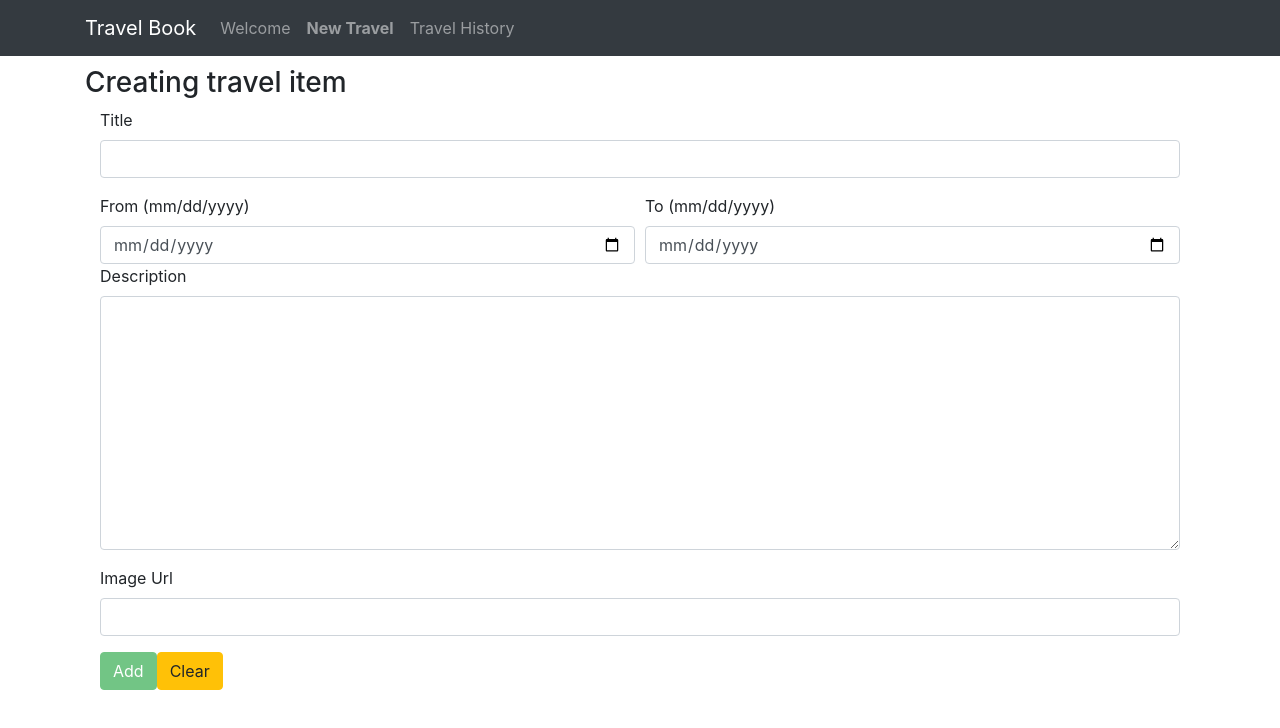
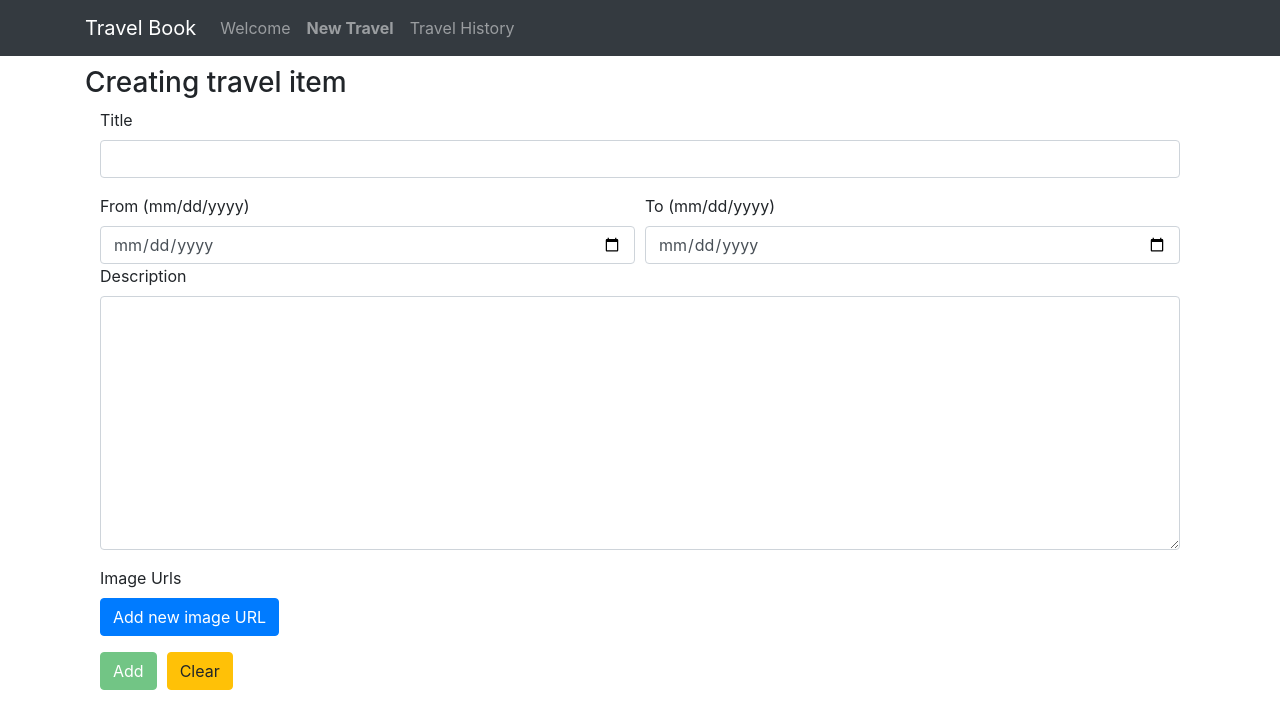
Before and after one commit to JunhaoLi/AngularBootcamp-TravelBook, an Angular app: page /create in a window 1280 px wide. Shown: the top 728 px of the page. Built offline with nearby package versions, Linux system fonts and the light colour scheme.

Commit message:
create form using reactive approach

```diff
--- a/src/app/app.module.ts
+++ b/src/app/app.module.ts
@@ -1,5 +1,6 @@
 import { BrowserModule } from '@angular/platform-browser';
 import { NgModule } from '@angular/core';
+import { FormsModule, ReactiveFormsModule } from '@angular/forms';
 
 import { AppComponent } from './app.component';
 import { HeaderComponent } from './header/header.component';
@@ -17,7 +18,6 @@ import { NotFoundComponent } from './not-found/not-found.component';
 import { AppRoutingModule } from './app-routing.module';
 import { AuthGuard } from './shared/auth-guard.service';
 import { CanDeactivateGuard } from './shared/can-deactivate.service';
-import { FormsModule } from '@angular/forms';
 
 @NgModule({
   declarations: [
@@ -36,7 +36,8 @@ import { FormsModule } from '@angular/forms';
   imports: [
     BrowserModule,
     AppRoutingModule,
-    FormsModule
+    FormsModule,
+    ReactiveFormsModule
   ],
   providers: [
     AuthService,
--- a/src/app/create-travel/create-travel.component.html
+++ b/src/app/create-travel/create-travel.component.html
@@ -28,8 +28,55 @@
           <label for="imageUrl">Image Url</label>
           <input type="url" id="imageUrl" class="form-control" ngModel name="imageUrl">
         </div>
-          <button class="btn btn-success" type="submit" [disabled]="!f.valid">{{this.isEditMode ? 'Update' : 'Add'}}</button>
-          <button class="btn btn-warning"type="button" (click)="onFormClear()">Clear</button>
+        <button class="btn btn-success" type="submit"
+          [disabled]="!f.valid">{{this.isEditMode ? 'Update' : 'Add'}}</button>
+        <button class="btn btn-warning" type="button" (click)="onFormClear()">Clear</button>
+      </form>
+
+      <form *ngIf="!isTddDriven" [formGroup]="travelFormGroup">
+        <div class="form-group">
+          <label for="title">Title</label>
+          <input type="text" id="title" class="form-control" formControlName="title" name="title">
+        </div>
+        <div class="form-row">
+          <div class="col-12 col-md-6">
+            <label for="fromDate">From (mm/dd/yyyy)</label>
+            <input type="date" id="fromDate" class="form-control" formControlName="fromDate" name="fromDate">
+          </div>
+          <div class="col-12 col-md-6">
+            <label for="toDate">To (mm/dd/yyyy)</label>
+            <input type="date" id="toDate" class="form-control" formControlName="toDate" name="toDate">
+          </div>
+        </div>
+        <div class="form-group">
+          <label for="description">Description</label>
+          <textarea id="description" cols="30" rows="10" class="form-control" formControlName="description"
+            name="description"></textarea>
+        </div>
+        <div class="form-group">
+          <div formArrayName="imageUrls">
+            <label>Image Urls</label>
+            <div class="row" *ngFor="let urlControl of getControls();let i=index" style="margin-bottom:5px">
+              <div class="col-10">
+                  <input type="text" class="form-control" [formControlName]="i">
+              </div>
+              <div class="col-2">
+                <Button class="btn btn-danger" type="button" (click)="onDeleteImageUrl(i)">X</Button>
+              </div>
+            </div>
+            <div class="row">
+              <div class="col-12">
+                <button class="btn btn-primary" type="button" (click)="onAddImageUrl()">Add new image URL</button>
+              </div>
+            </div>
+          </div>
+        </div>
+        <button class="btn btn-success" type="submit" [disabled]="!travelFormGroup.valid" (click)="onSubmitForm()" style="margin-right: 10px">
+          {{this.isEditMode ? 'Update' : 'Add'}}
+        </button>
+        <button class="btn btn-warning" type="button" (click)="onFormClear()">
+          Clear
+        </button>
       </form>
     </div>
   </div>
--- a/src/app/create-travel/create-travel.component.scss
+++ b/src/app/create-travel/create-travel.component.scss
@@ -1,3 +1,3 @@
-form .ng-invalid.ng-touched {
+form input.ng-invalid.ng-touched {
     border: solid 1px red;
 }
--- a/src/app/create-travel/create-travel.component.ts
+++ b/src/app/create-travel/create-travel.component.ts
@@ -2,7 +2,7 @@ import { Component, OnInit, ViewChild, AfterViewInit } from '@angular/core';
 import { ActivatedRoute, Router } from '@angular/router';
 import { ICanComponentDeactivate } from '../shared/can-deactivate.service';
 import { Observable } from 'rxjs';
-import { NgForm } from '@angular/forms';
+import { NgForm, FormGroup, FormControl, FormArray, Validators, AbstractControl } from '@angular/forms';
 import { DataService } from '../shared/data.service';
 import { TravelEntry } from '../shared/TravelEntry.model';
 
@@ -12,8 +12,10 @@ import { TravelEntry } from '../shared/TravelEntry.model';
   styleUrls: ['./create-travel.component.scss']
 })
 export class CreateTravelComponent implements OnInit, AfterViewInit, ICanComponentDeactivate{
-  isTddDriven = true;
+  isTddDriven = false;
   @ViewChild('f') form: NgForm;
+
+  travelFormGroup: FormGroup;
 
   isEditMode = false;
   editItemIndex = -1;
@@ -27,11 +29,25 @@ export class CreateTravelComponent implements OnInit, AfterViewInit, ICanCompone
   ngOnInit() {
     this.isEditMode = this.route.snapshot.queryParams['edit'] == null ? false : this.route.snapshot.queryParams['edit'] == 'true';
     this.editItemIndex = this.route.snapshot.queryParams['id'] == null ? -1 : +this.route.snapshot.queryParams['id'];
+    if (this.isEditMode) {
+      this.travelEntry = this.dataService.getTravelHistory(this.editItemIndex);
+    } else {
+      this.travelEntry = new TravelEntry();
+    }
+    if (!this.isTddDriven) {
+      this.travelFormGroup = new FormGroup({
+        'title': new FormControl(this.travelEntry.title, [Validators.required, Validators.minLength(3)]),
+        'fromDate': new FormControl(this.formatDateTimeStr(this.travelEntry.fromDate), Validators.required),
+        'toDate': new FormControl(this.formatDateTimeStr(this.travelEntry.toDate), Validators.required),
+        'description': new FormControl(this.travelEntry.description),
+        'imageUrls': this.getImageUrlFormArray(this.travelEntry.pictureUrls)
+      });
+    }
   }
 
   ngAfterViewInit() {
     if (this.isEditMode) {
-      this.travelEntry = this.dataService.getTravelHistory(this.editItemIndex);
+      if (this.isTddDriven) {
         setTimeout(() => {
           let imageUrl = this.travelEntry.pictureUrls.length === 0 ? null : this.travelEntry.pictureUrls[0]; // will fix in reacive approach
           this.form.form.patchValue({
@@ -44,36 +60,81 @@ export class CreateTravelComponent implements OnInit, AfterViewInit, ICanCompone
         });
       }
     }
+  }
 
   onSubmitForm() {
-    this.travelEntry = <TravelEntry> {
+    let updatedEntry: TravelEntry = null;
+    if (this.isTddDriven) {
+      updatedEntry = <TravelEntry> {
         title: this.form.value['title'],
         fromDate: new Date(this.form.value['fromDate']),
         toDate: new Date(this.form.value['toDate']),
         description: this.form.value['description'],
         pictureUrls: [this.form.value['imageUrl']]
       };
-
+    } else {
+      updatedEntry = <TravelEntry> {
+        title: this.travelFormGroup.value['title'],
+        fromDate: new Date(this.travelFormGroup.value['fromDate']),
+        toDate: new Date(this.travelFormGroup.value['toDate']),
+        description: this.travelFormGroup.value['description']
+      };
+    }
     if (this.isEditMode) {
-      this.dataService.updateTravelHistory(this.editItemIndex, this.travelEntry);
+      this.dataService.updateTravelHistory(this.editItemIndex, updatedEntry);
     } else {
-      this.dataService.addTravelHistory(this.travelEntry);
+      this.dataService.addTravelHistory(updatedEntry);
     }
 
-    this.form.reset();
-    this.router.navigate(['/history']);
+    this.router.navigate(['/history'], {queryParams: this.isEditMode ? {'id': this.editItemIndex} : null});
   }
 
   onFormClear() {
+    if (this.isTddDriven) {
       this.form.reset();
+    } else {
+      if (this.isEditMode) {
+        this.travelEntry = this.dataService.getTravelHistory(this.editItemIndex);
+      } else {
+        this.travelEntry = new TravelEntry();
+      }
+
+      this.travelFormGroup.reset({
+        'title': this.travelEntry.title,
+        'fromDate': this.formatDateTimeStr(this.travelEntry.fromDate),
+        'toDate': this.formatDateTimeStr(this.travelEntry.toDate),
+        'description': this.travelEntry.description,
+        'imageUrls': this.getImageUrlFormArray(this.travelEntry.pictureUrls)
+      });
+    }
   }
 
   canDeactive(): Observable<boolean> | Promise<boolean> | boolean {
-    if (!this.form.touched) {
+    if ((this.isTddDriven && !this.form.touched) || this.travelFormGroup.touched) {
       return true;
     } else {
       return confirm('Do you want to discard the changes?');
     }
+  }
+
+  public onDeleteImageUrl(index: number):void {
+    (<FormArray>this.travelFormGroup.get('imageUrls')).removeAt(index);
+  }
+
+  public onAddImageUrl():void {
+    (<FormArray>this.travelFormGroup.get('imageUrls')).push(new FormControl(null, Validators.required));
+  }
+
+  public getControls(): AbstractControl[] {
+    return (<FormArray>this.travelFormGroup.get('imageUrls')).controls;
+  }
+
+  private getImageUrlFormArray(imageUrls: string[]): FormArray {
+    let imageUrlControls: FormArray = new FormArray([]);
+    for (let i = 0; i < imageUrls.length; i++) {
+      imageUrlControls.push(new FormControl(imageUrls[i], Validators.required));
+    }
+    return imageUrlControls;
   }
 
   private formatDateTimeStr(date: Date): string {
--- a/src/app/shared/TravelEntry.model.ts
+++ b/src/app/shared/TravelEntry.model.ts
@@ -4,4 +4,12 @@ export class TravelEntry {
     fromDate: Date;
     toDate: Date;
     pictureUrls: string[];
+
+    constructor(_title?: string, _description?: string, _fromDate?: Date, _toDate?: Date, _pictureUrls?: string[]) {
+        this.title = _title || '';
+        this.description = _description || '';
+        this.fromDate = _fromDate || new Date();
+        this.toDate = _toDate || new Date();
+        this.pictureUrls = _pictureUrls || [];
+    }
 }
```
Lines whose indentation alone changed are shown as unchanged.
